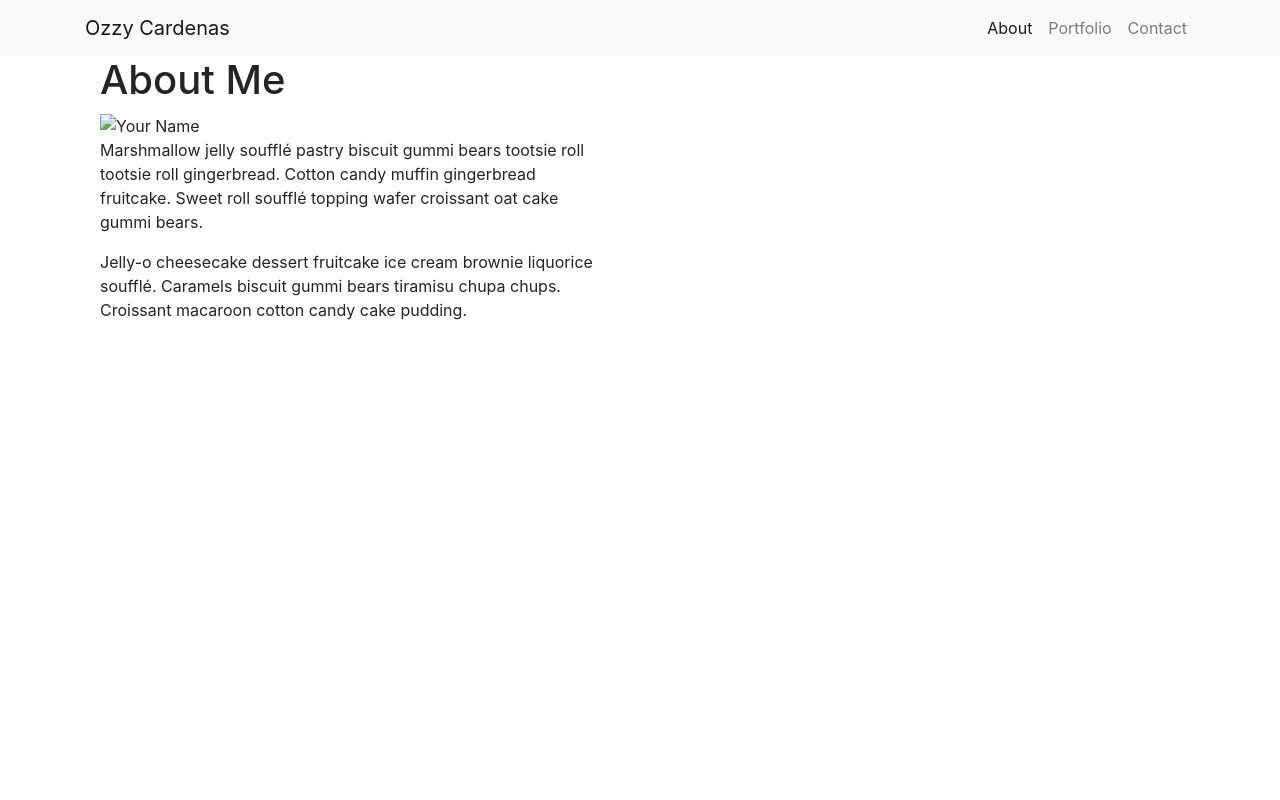
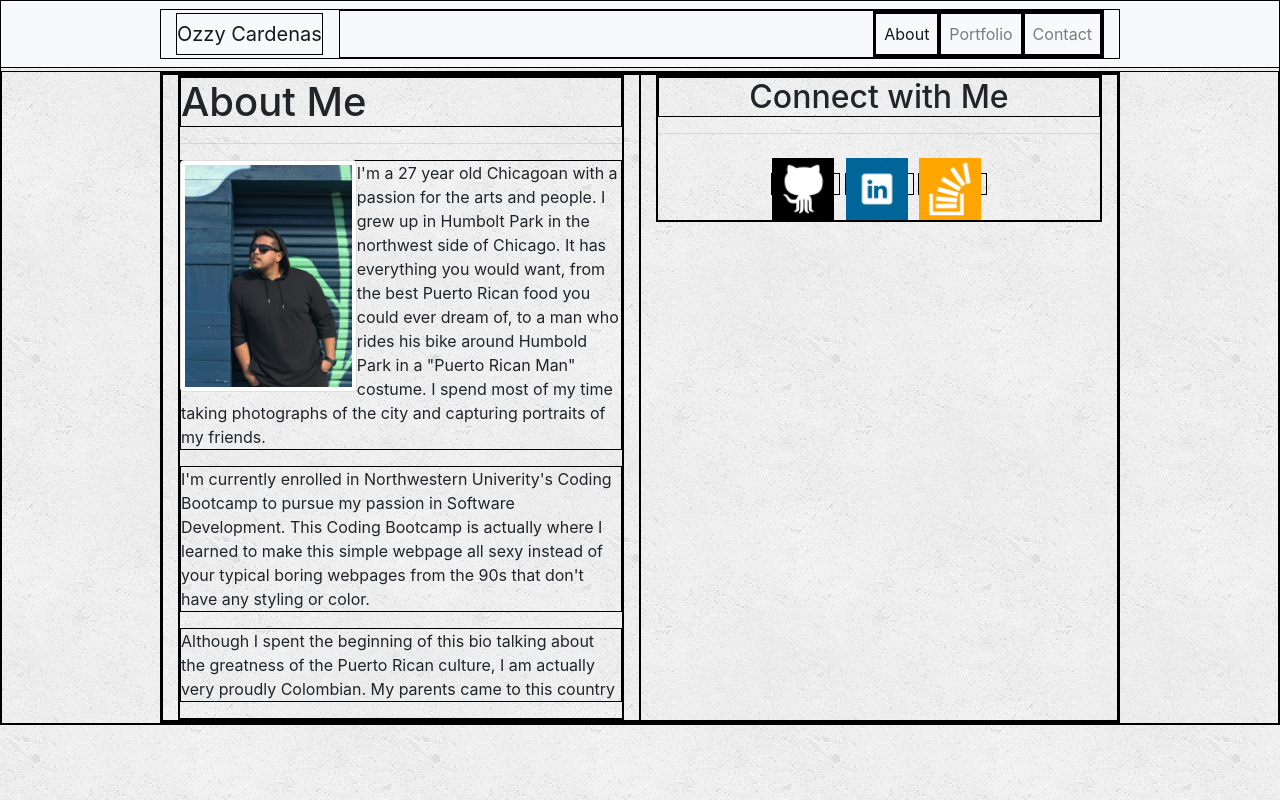
Before and after one commit to iamtheozzy/Bootstrap-Portfolio, a plain HTML site: page index.html in a window 1280 px wide. Drawn offline with nearby package versions, Linux system fonts and the light colour scheme.

Commit message:
added columns and added more content, started working on links and some minor styling.

```diff
--- a/assets/css/style.css
+++ b/assets/css/style.css
@@ -0,0 +1,24 @@
+* {
+  border: 1px solid black;
+}
+
+body {
+  margin-top: 70px;
+  background-image: url("../images/concrete_seamless.png");
+}
+
+.container {
+  max-width: 960px;
+}
+
+#maincontent-image {
+  max-width: 40%;
+}
+
+
+.social {
+  width: 62px;
+  height: 62px;
+  margin-top: 8px;
+  margin-right: 5px;
+}
--- a/index.html
+++ b/index.html
@@ -1,7 +1,7 @@
 <!doctype html>
 <html lang="en">
   <head>
-    <title>Hello, world!</title>
+    <title>Bootstrap Portfolio</title>
     <!-- Required meta tags -->
     <meta charset="utf-8">
     <meta name="viewport" content="width=device-width, initial-scale=1, shrink-to-fit=no">
@@ -13,7 +13,7 @@
   </head>
   <body>
     <!-- Navbar -->
-    <nav class="navbar navbar-expand-lg navbar-light bg-light">
+    <nav class="navbar navbar-expand-lg navbar-light fixed-top bg-light">
       <div class="container">
         <a class="navbar-brand" href="#">Ozzy Cardenas</a>
         <button class="navbar-toggler" type="button" data-toggle="collapse" data-target="#navbarSupportedContent" aria-controls="navbarSupportedContent" aria-expanded="false" aria-label="Toggle navigation">
@@ -39,20 +39,32 @@
     <div class="container">
       <div class="row">
         <div class="col-lg-6">
-          <div id="main-container" class="container">
+          <div id="main-container">
             <section class="main-section">
               <h1>About Me</h1>
+              <hr>
+              <img src="assets/images/IMG_1935.jpg" class="img-thumbnail float-left" id="maincontent-image" alt="Ozzy Cardenas">
 
-              <img src="assets/images/cat.jpg" class="auth-image" alt="Your Name">
+              <p>I'm a 27 year old Chicagoan with a passion for the arts and people. I grew up in Humbolt Park in the northwest side of Chicago. It has everything you would want, from the best Puerto Rican food you could ever dream of, to a man who rides his bike around Humbold Park in a "Puerto Rican Man" costume. I spend most of my time taking photographs of the city and capturing portraits of my friends.</p>
 
-              <p>Marshmallow jelly souffl&eacute; pastry biscuit gummi bears tootsie roll tootsie roll gingerbread. Cotton candy muffin gingerbread fruitcake. Sweet roll souffl&eacute; topping wafer croissant oat cake gummi&nbsp;bears.</p>
+              <p>I'm currently enrolled in Northwestern Univerity's Coding Bootcamp to pursue my passion in Software Development. This Coding Bootcamp is actually where I learned to make this simple webpage all sexy instead of your typical boring webpages from the 90s that don't have any styling or color.</p>
 
-              <p>Jelly-o cheesecake dessert fruitcake ice cream brownie liquorice souffl&eacute;. Caramels biscuit gummi bears tiramisu chupa chups. Croissant macaroon cotton candy cake pudding.</p>
+              <p>Although I spent the beginning of this bio talking about the greatness of the Puerto Rican culture, I am actually very proudly Colombian. My parents came to this country </p>
 
             </section>
         </div>
+      </div>
+
         <div class="col-lg-6">
-
+          <section class="text-center">
+            <div>
+              <h2>Connect with Me</h2>
+              <hr>
+              <a href="https://github.com/iamtheozzy"><img src="assets/images/githubicon2.png" target="_blank"class="social" alt="GitHub" /></a>
+              <a href="https://www.linkedin.com/in/ozzy-cardenas-38678177"><img src="assets/images/linkedinicon.png" target="_blank"class="social" alt="LinkedIn" /></a>
+              <a href="https://stackoverflow.com/users/8834938/iamtheozzy"><img src="assets/images/stackoverflowicon.png" target="_blank"class="social" alt="Stack Overflow" /></a>
+            </div>
+          </section>
         </div>
       </div>
 
```
